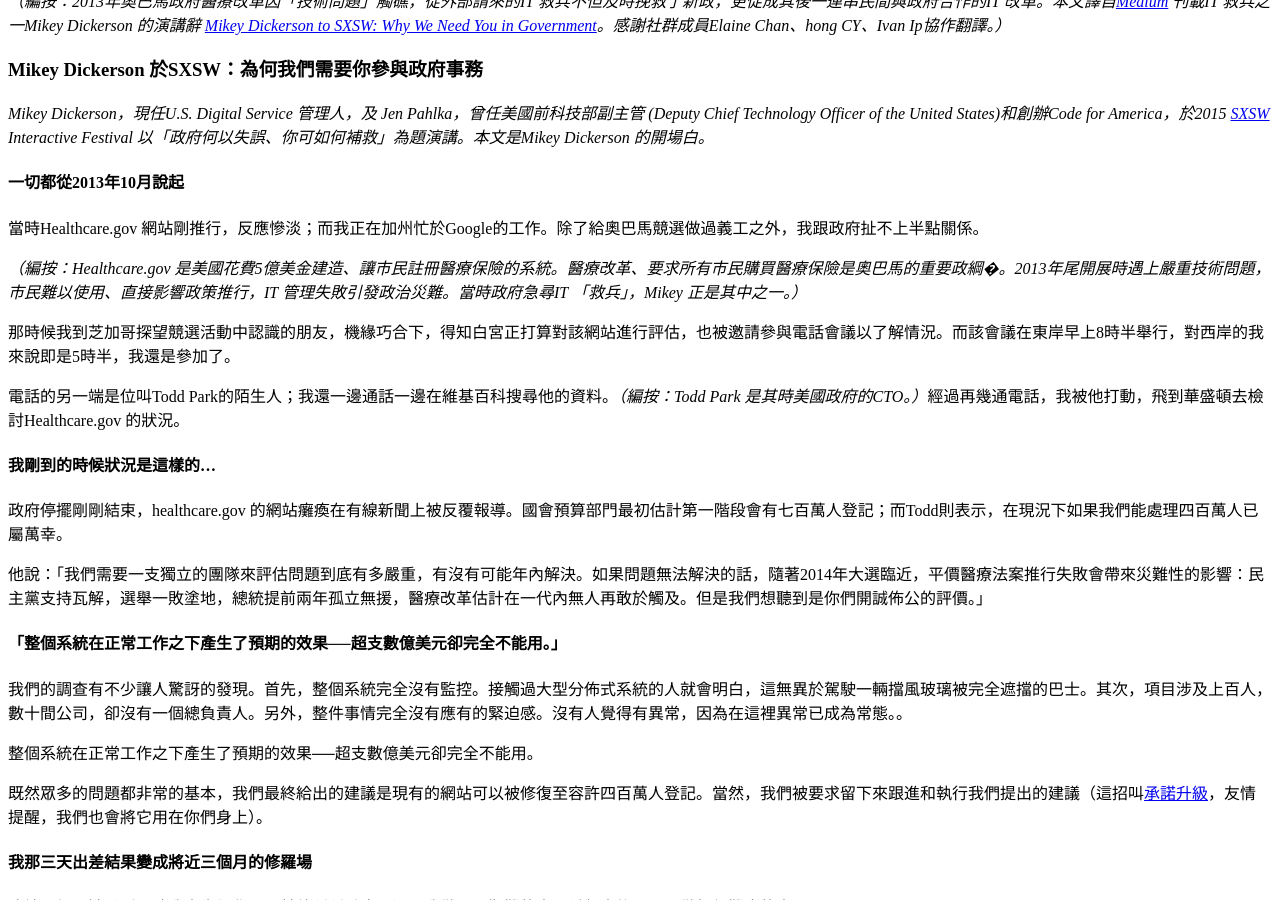
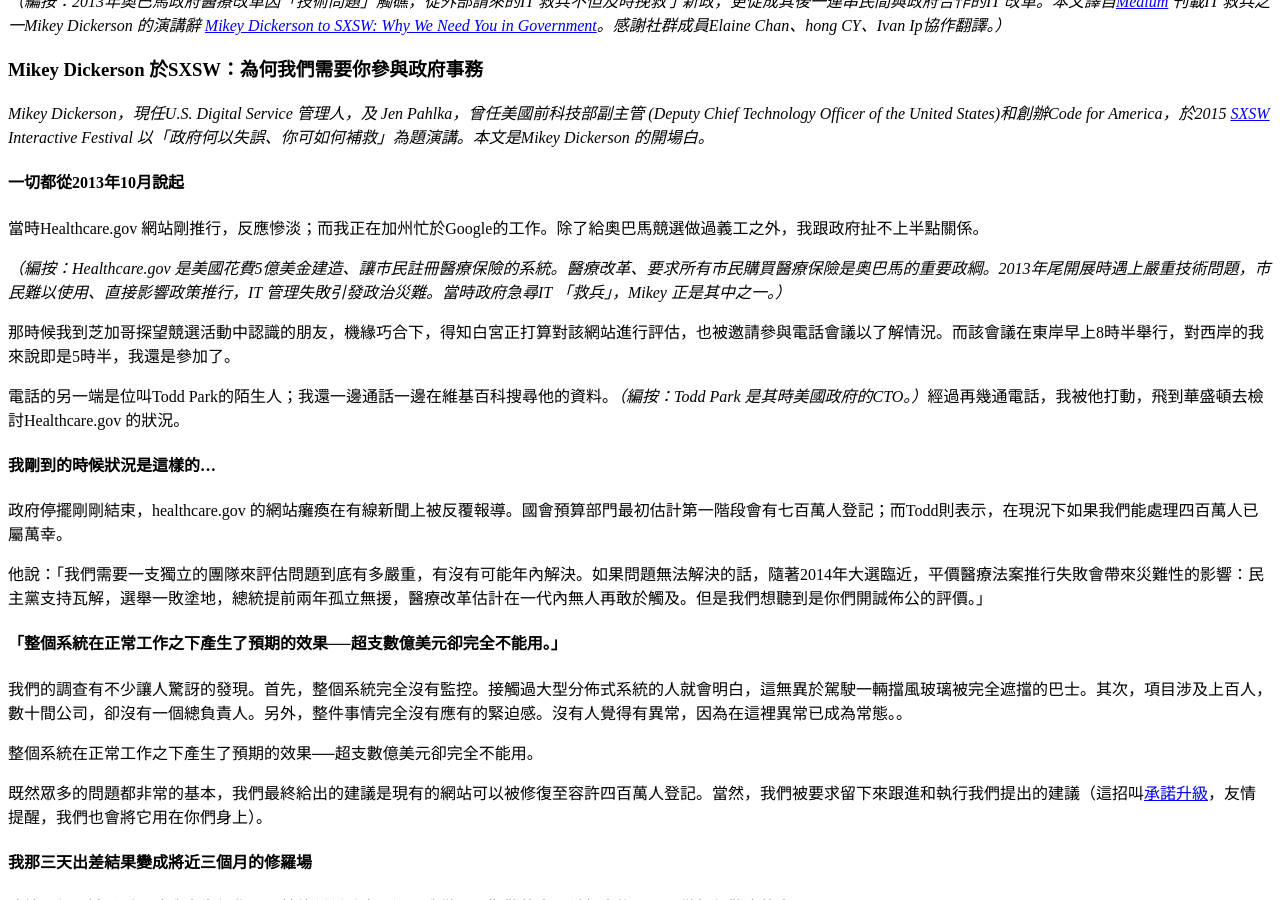
Before and after one commit to code4hk/code4hk.github.io, a Jekyll site: the page built from _posts/2015-04-12-Mikey-Dickerson-to-SXSW-Why-We-Need-You-in-Government.md, in a window 1280 px wide and 900 px high, scrolled down 308 px. Built offline with Jekyll 4.4.1, drawn with Linux system fonts in a browser that asks for light colours; Markdown is read by kramdown in place of the engine named in the settings; comment, search, counter and statistics services are not loaded.

```diff
--- a/_posts/2015-04-12-Mikey-Dickerson-to-SXSW-Why-We-Need-You-in-Government.md
+++ b/_posts/2015-04-12-Mikey-Dickerson-to-SXSW-Why-We-Need-You-in-Government.md
@@ -20,7 +20,7 @@ tags : [government, civic hacking, USA]
 
 當時Healthcare.gov 網站剛推行，反應慘淡；而我正在加州忙於Google的工作。除了給奧巴馬競選做過義工之外，我跟政府扯不上半點關係。
 
-*（編按：Healthcare.gov 是美國花費5億美金建造、讓市民註冊醫療保險的系統。醫療改革、要求所有市民購買醫療保險是奧巴馬的重要政綱�。2013年尾開展時遇上嚴重技術問題，市民難以使用、直接影響政策推行，IT 管理失敗引發政治災難。當時政府急尋IT 「救兵」，Mikey 正是其中之一。）*
+*（編按：Healthcare.gov 是美國花費5億美金建造、讓市民註冊醫療保險的系統。醫療改革、要求所有市民購買醫療保險是奧巴馬的重要政綱。2013年尾開展時遇上嚴重技術問題，市民難以使用、直接影響政策推行，IT 管理失敗引發政治災難。當時政府急尋IT 「救兵」，Mikey 正是其中之一。）*
 
 那時候我到芝加哥探望競選活動中認識的朋友，機緣巧合下，得知白宮正打算對該網站進行評估，也被邀請參與電話會議以了解情況。而該會議在東岸早上8時半舉行，對西岸的我來說即是5時半，我還是參加了。
 
```
